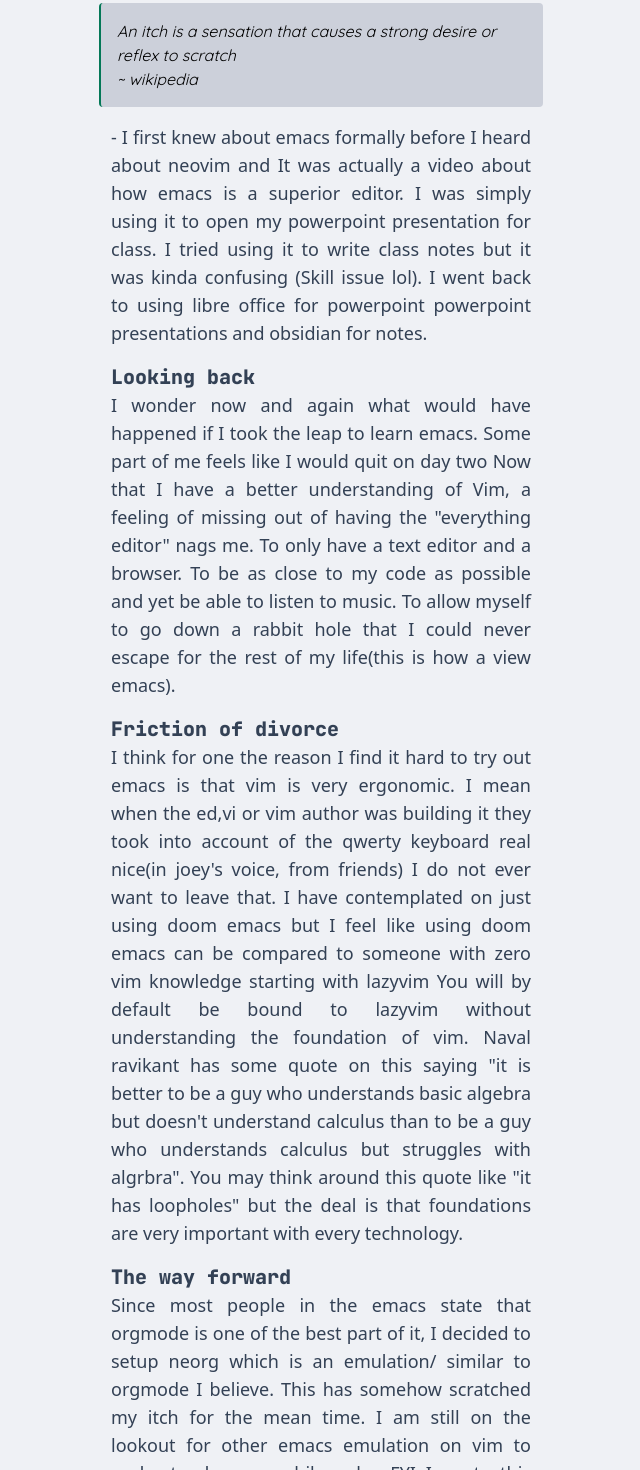
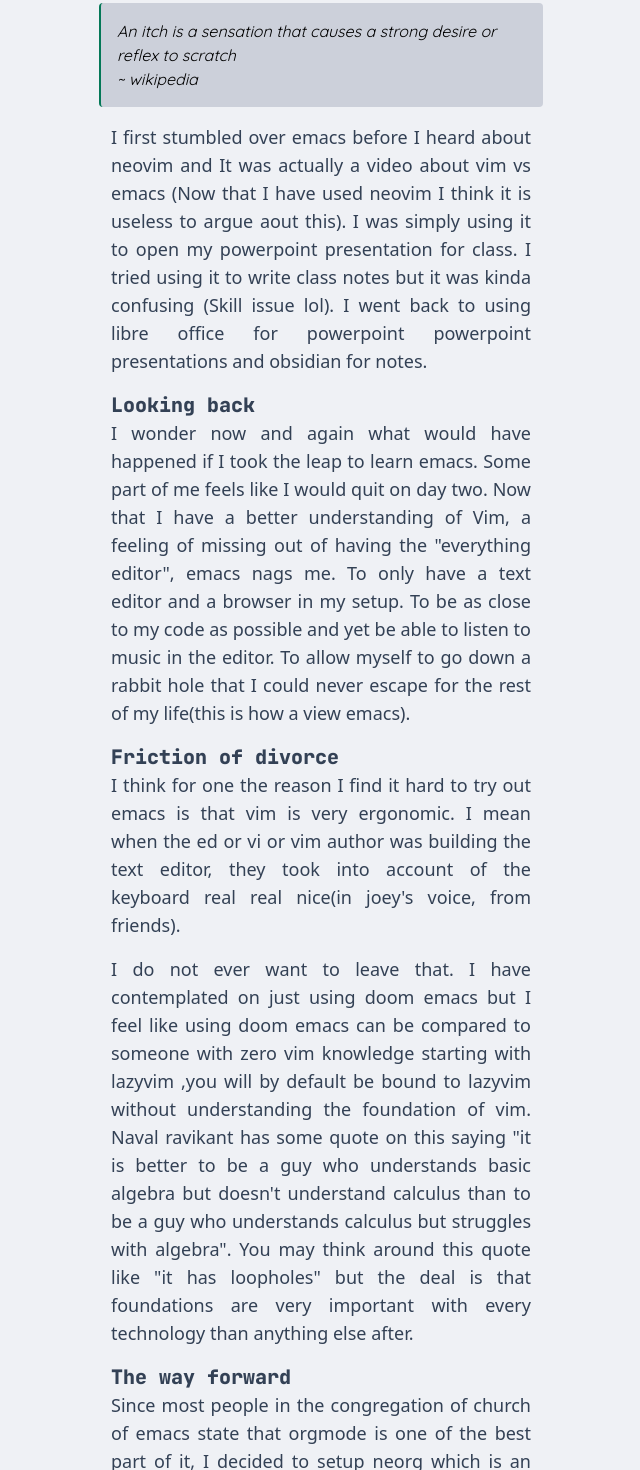
Before and after one commit to Mtendekuyokwa19/Mtendekuyokwa19.github.io, a React (Vite) app: page /emacsitch in a window 1280 px wide. Shown: the part 580-2050 px from the top of the page, without its empty margins (319-959 px from the left). Built offline with nearby package versions, Linux system fonts and the light colour scheme; a web font is replaced by a local one.

Commit message:
writing my third blog post

```diff
--- a/src/blogPosts/emacsItch.tsx
+++ b/src/blogPosts/emacsItch.tsx
@@ -72,7 +72,7 @@
         <P>
 
 
-          - I first knew about emacs formally before I heard about neovim and It was actually a video about how emacs is a superior editor.
+          I first stumbled over  emacs before I heard about neovim and It was actually a video about vim vs emacs (Now that I have used neovim I think it is useless to argue aout this).
           I was simply using it to open my powerpoint presentation for class.
           I tried using it to write class notes but it was kinda confusing (Skill issue lol).
           I went back to using libre office for powerpoint powerpoint presentations and obsidian for notes.
@@ -81,9 +81,9 @@
         <P>
           <H2 id="looking_back">Looking back</H2>
 
-          I wonder now and again  what would have happened if I took the leap to learn emacs. Some part of me feels like I would quit on day two
-          Now that I have a better understanding of Vim, a feeling of missing out of having the "everything editor" nags me. To only have a text editor
-          and a browser. To be as close to my code as possible and yet be able to listen to music. To allow myself to go down a rabbit hole that I could never
+          I wonder now and again  what would have happened if I took the leap to learn emacs. Some part of me feels like I would quit on day two.
+          Now that I have a better understanding of Vim, a feeling of missing out of having the "everything editor", emacs nags me. To only have a text editor
+          and a browser in my setup. To be as close to my code as possible and yet be able to listen to music in the editor. To allow myself to go down a rabbit hole that I could never
           escape for the rest of my life(this is how a view emacs).
         </P>
 
@@ -91,19 +91,20 @@
         <P>
           <H2 id="friction_divorce">Friction of divorce</H2>
 
-          I think for one the reason I find it hard to try out emacs is that vim is very ergonomic. I mean when the ed,vi or vim author was building it they took into account
-          of the qwerty keyboard real nice(in joey's voice, from friends)
-          I do not ever want to leave that. I have contemplated on just using doom emacs but I feel like using doom emacs can be compared to someone with zero vim knowledge starting with lazyvim
-          You will by default be bound to lazyvim without understanding the foundation of vim.
-          Naval ravikant has some quote on this saying "it is better to be a guy who understands basic algebra but doesn't understand calculus than to be a guy who understands calculus but struggles with algrbra".
-          You may think around this quote like "it has loopholes" but the deal is that foundations are very important with every technology.
+          I think for one the reason I find it hard to try out emacs is that vim is very ergonomic. I mean when the ed or vi or vim author was building the text editor, they took into account
+          of the keyboard real real nice(in joey's voice, from friends).
 
 
         </P>
 
+        <P>I do not ever want to leave that. I have contemplated on just using doom emacs but I feel like using doom emacs can be compared to someone with zero vim knowledge starting with lazyvim
+          ,you will by default be bound to lazyvim without understanding the foundation of vim.
+          Naval ravikant has some quote on this saying "it is better to be a guy who understands basic algebra but doesn't understand calculus than to be a guy who understands calculus but struggles with algebra".
+          You may think around this quote like "it has loopholes" but the deal is that foundations are very important with every technology than anything else after.
+        </P>
         <P>
           <H2 id="the_way_forward">The way forward</H2>
-          Since most people in the emacs state that orgmode is one of the best part of it, I decided to setup neorg which is an emulation/ similar to orgmode I believe. This has somehow scratched
+          Since most people in the congregation of church of emacs state that orgmode is one of the best part of it, I decided to setup neorg which is an emulation/ similar to orgmode I believe. This has somehow scratched
           my itch for the mean time. I am still on the lookout for other emacs emulation on vim to understand emacs philosophy. FYI I wrote this blog post in neorg lol.
 
 
@@ -126,7 +127,7 @@
     </section>
   );
 }
-function P({ children }: Hprops) {
+export function P({ children }: Hprops) {
   return (
     <div className="text-slate-700  text-justify lg:text-lg text-md px-3 dark:text-slate-400">
       <p>{children}</p>
--- a/src/blogPosts/vimInThrees.tsx
+++ b/src/blogPosts/vimInThrees.tsx
@@ -1,6 +1,6 @@
 import { ReactNode } from "react";
 // import { Footer } from "../Home";
-
+import { P } from "./emacsItch.tsx"
 export function VimInThrees() {
   return (
     <section className=" flex justify-center w-fit">
@@ -141,13 +141,6 @@
     </section>
   );
 }
-function P({ children }: Hprops) {
-  return (
-    <div className="text-slate-700  text-justify lg:text-lg text-md px-3 dark:text-slate-400">
-      <p>{children}</p>
-    </div>
-  );
-}
 function Avatar() {
   return (
     <div className="flex gap-2 ">
--- a/src/blogPosts/whyNeovim.tsx
+++ b/src/blogPosts/whyNeovim.tsx
@@ -1,6 +1,6 @@
 import { ReactNode } from "react";
-// import { Footer } from "../Home";
 
+import { P } from "./emacsItch.tsx"
 export function WhyNeovim() {
   return (
     <section className=" flex justify-center w-fit">
@@ -156,13 +156,6 @@
     </section>
   );
 }
-function P({ children }: Hprops) {
-  return (
-    <div className="text-slate-700  text-justify lg:text-lg text-md px-3 dark:text-slate-400">
-      <p>{children}</p>
-    </div>
-  );
-}
 function Avatar() {
   return (
     <div className="flex gap-2 ">
```
